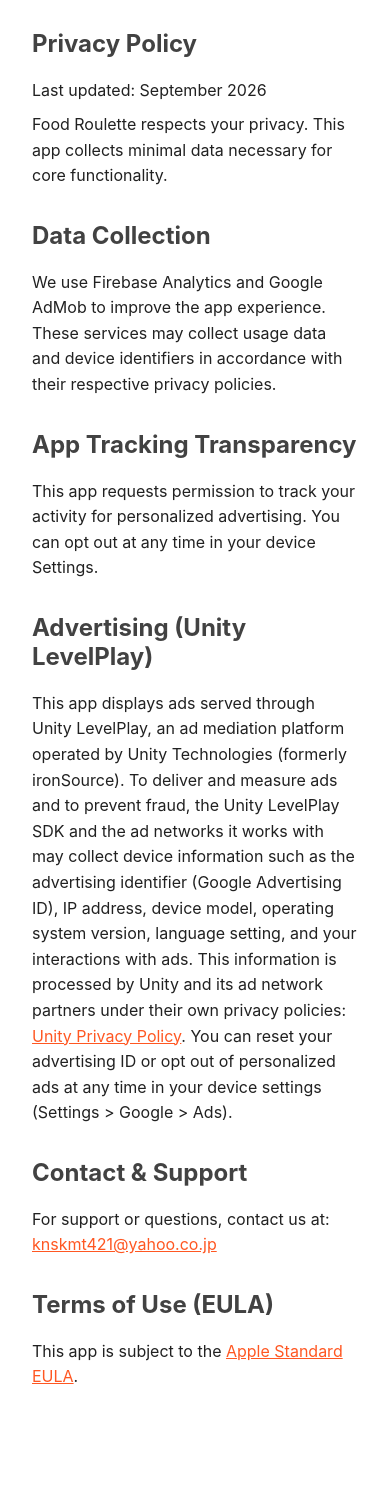
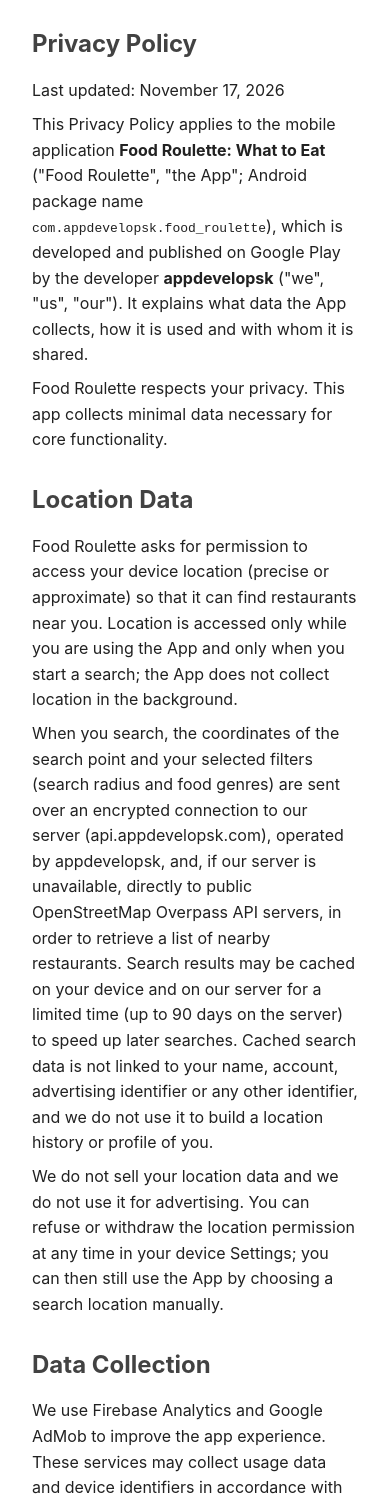
Before and after one commit to appdevelopsk/appdevelopsk.github.io, a plain HTML site: page privacy-policy/food-roulette/index.html in a window 390 px wide. Shown: the part 95-1599 px from the top of the page. Before the commit the page ends 1525 px from the top, so only its background shows below. Drawn offline with Linux system fonts and the light colour scheme.

Commit message:
privacy: name developer (appdevelopsk) and app in policy body; add location section for Food Roulette
Play rejected the policy: app/developer not identified in the body, location data.

Claude-Session: https://claude.ai/code/session_01S4fUfDpC3rF5fYx5LWfVQd

```diff
--- a/privacy-policy/food-roulette/index.html
+++ b/privacy-policy/food-roulette/index.html
@@ -4,7 +4,7 @@
   <meta charset="UTF-8" />
   <meta name="viewport" content="width=device-width, initial-scale=1.0" />
   <title>Privacy Policy &amp; Support — Food Roulette</title>
-  <meta name="description" content="Food Roulette privacy policy: what data the app collects, how it is used and shared, and how to contact the developer, SK APPS.">
+  <meta name="description" content="Food Roulette privacy policy: what data the app collects, how it is used and shared, and how to contact the developer, appdevelopsk.">
 <link rel="canonical" href="https://appdevelopsk.com/privacy-policy/food-roulette/">
   <style>
     body { font-family: -apple-system, sans-serif; max-width: 800px; margin: 0 auto; padding: 2rem; color: #212121; }
@@ -17,8 +17,13 @@
 <body>
   <h1>Food Roulette</h1>
   <h2>Privacy Policy</h2>
-  <p>Last updated: September 2026</p>
+  <p>Last updated: November 17, 2026</p>
+  <p>This Privacy Policy applies to the mobile application <strong>Food Roulette: What to Eat</strong> ("Food Roulette", "the App"; Android package name <code>com.appdevelopsk.food_roulette</code>), which is developed and published on Google Play by the developer <strong>appdevelopsk</strong> ("we", "us", "our"). It explains what data the App collects, how it is used and with whom it is shared.</p>
   <p>Food Roulette respects your privacy. This app collects minimal data necessary for core functionality.</p>
+  <h2>Location Data</h2>
+  <p>Food Roulette asks for permission to access your device location (precise or approximate) so that it can find restaurants near you. Location is accessed only while you are using the App and only when you start a search; the App does not collect location in the background.</p>
+  <p>When you search, the coordinates of the search point and your selected filters (search radius and food genres) are sent over an encrypted connection to our server (api.appdevelopsk.com), operated by appdevelopsk, and, if our server is unavailable, directly to public OpenStreetMap Overpass API servers, in order to retrieve a list of nearby restaurants. Search results may be cached on your device and on our server for a limited time (up to 90 days on the server) to speed up later searches. Cached search data is not linked to your name, account, advertising identifier or any other identifier, and we do not use it to build a location history or profile of you.</p>
+  <p>We do not sell your location data and we do not use it for advertising. You can refuse or withdraw the location permission at any time in your device Settings; you can then still use the App by choosing a search location manually.</p>
   <h2>Data Collection</h2>
   <p>We use Firebase Analytics and Google AdMob to improve the app experience. These services may collect usage data and device identifiers in accordance with their respective privacy policies.</p>
   <h2>App Tracking Transparency</h2>
@@ -27,6 +32,7 @@
   <p>This app displays ads served through Unity LevelPlay, an ad mediation platform operated by Unity Technologies (formerly ironSource). To deliver and measure ads and to prevent fraud, the Unity LevelPlay SDK and the ad networks it works with may collect device information such as the advertising identifier (Google Advertising ID), IP address, device model, operating system version, language setting, and your interactions with ads. This information is processed by Unity and its ad network partners under their own privacy policies: <a href="https://unity.com/legal/game-player-and-app-user-privacy-policy">Unity Privacy Policy</a>. You can reset your advertising ID or opt out of personalized ads at any time in your device settings (Settings &gt; Google &gt; Ads).</p>
 
   <h2>Contact &amp; Support</h2>
+  <p>Developer: <strong>appdevelopsk</strong> (publisher of Food Roulette: What to Eat on Google Play)</p>
   <p>For support or questions, contact us at: <a href="mailto:knskmt421@yahoo.co.jp">knskmt421@yahoo.co.jp</a></p>
   <h2>Terms of Use (EULA)</h2>
   <p>This app is subject to the <a href="https://www.apple.com/legal/internet-services/itunes/dev/stdeula/">Apple Standard EULA</a>.</p>
```
Also changed, not shown: privacy-policy/quick-local-food/index.html (+5 -3 lines).
